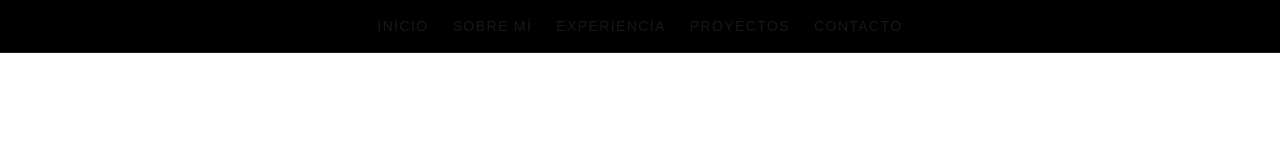
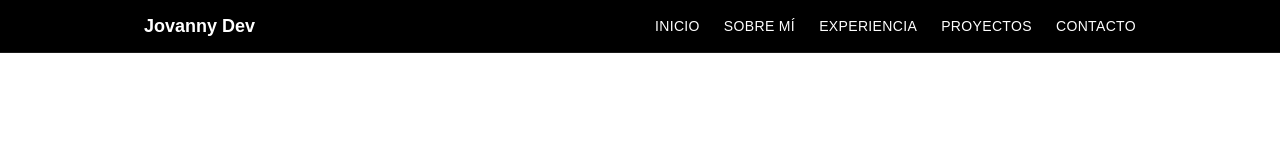
Before and after one commit to tropikow/Portfolio, a Next.js app: page / in a window 1280 px wide. Shown: the top 160 px of the page. Built offline with nearby package versions, Linux system fonts and the light colour scheme.

Commit message:
refactor: added image to broucheapp and add strict dark mode

```diff
--- a/src/app/layout.tsx
+++ b/src/app/layout.tsx
@@ -9,7 +9,7 @@ export const metadata: Metadata = {
 
 export default function RootLayout({ children }: { children: ReactNode }) {
   return (
-    <html lang="es">
+    <html lang="es" className="dark">
       <body>
         {children}
       </body>
--- a/src/components/ExperienceSection.tsx
+++ b/src/components/ExperienceSection.tsx
@@ -28,8 +28,10 @@ const experiences = [
 export default function ExperienceSection() {
   return (
     <Section id="experiencia">
-      <div className="flex flex-col gap-10 py-20 px-4">
-        <h2 className="text-4xl font-bold text-center mb-10">Experiencia</h2>
+      <div className="flex flex-col py-12 px-4 sm:gap-8 sm:py-16">
+        <div className="text-center">
+          <h2 className="text-4xl font-bold">Experiencia</h2>
+        </div>
         {experiences.map((exp, index) => (
           <ExperienceCard key={index} {...exp} />
         ))}
--- a/src/components/Navbar.tsx
+++ b/src/components/Navbar.tsx
@@ -1,15 +1,50 @@
-'use client';
+'use client'
+import { useState } from 'react'
+import { Menu, X } from 'lucide-react'
+
+const links = ['Inicio', 'Sobre mí', 'Experiencia', 'Proyectos', 'Contacto']
 
 export default function Navbar() {
+  const [open, setOpen] = useState(false)
+
   return (
-    <nav className="fixed top-0 left-0 w-full z-50 bg-black bg-opacity-80 backdrop-blur-sm border-b border-white/10">
-      <ul className="flex justify-center gap-6 p-4 text-sm uppercase tracking-widest">
-        <li><a href="#inicio" className="hover:text-gray-400">Inicio</a></li>
-        <li><a href="#about" className="hover:text-gray-400">Sobre mí</a></li>
-        <li><a href="#experience" className="hover:text-gray-400">Experiencia</a></li>
-        <li><a href="#project" className="hover:text-gray-400">Proyectos</a></li>
-        <li><a href="#contact" className="hover:text-gray-400">Contacto</a></li>
-      </ul>
+    <nav className="fixed top-0 left-0 w-full z-50 bg-black bg-opacity-80 backdrop-blur-sm text-white border-b border-white/10">
+      <div className="max-w-5xl mx-auto px-4 py-3 flex justify-between items-center">
+        <h1 className="font-bold text-lg">Jovanny Dev</h1>
+
+        {/* Desktop nav */}
+        <ul className="hidden md:flex space-x-6 text-sm uppercase tracking-wide">
+          {links.map(link => (
+            <li key={link}>
+              <a href={`#${link.toLowerCase().replace(' ', '')}`} className="hover:text-cyan-400 transition">
+                {link}
+              </a>
+            </li>
+          ))}
+        </ul>
+
+        {/* Mobile button */}
+        <button className="md:hidden" onClick={() => setOpen(!open)}>
+          {open ? <X size={24} /> : <Menu size={24} />}
+        </button>
+      </div>
+
+      {/* Mobile nav */}
+      {open && (
+        <ul className="md:hidden bg-black bg-opacity-90 px-4 pb-4 space-y-2 text-center text-sm uppercase tracking-wide">
+          {links.map(link => (
+            <li key={link}>
+              <a
+                href={`#${link.toLowerCase().replace(' ', '')}`}
+                className="block py-2 hover:text-cyan-400 transition"
+                onClick={() => setOpen(false)}
+              >
+                {link}
+              </a>
+            </li>
+          ))}
+        </ul>
+      )}
     </nav>
-  );
+  )
 }
--- a/src/components/ProjectSection.tsx
+++ b/src/components/ProjectSection.tsx
@@ -7,7 +7,7 @@ const projects = [
   {
     title: "GetLavado App",
     image: "/projects/getlavado.png",
-    link: "https://getlavado.com",
+    image: "/projects/app.png",
   },
   {
     title: "Dashboard B2B",
--- /dev/null
+++ b/tailwind.config.ts
@@ -0,0 +1,9 @@
+/** @type {import('tailwindcss').Config} */
+module.exports = {
+    darkMode: 'class', // 👈 cambia esto de 'media' a 'class'
+    content: ["./src/**/*.{js,ts,jsx,tsx}"],
+    theme: {
+      extend: {},
+    },
+    plugins: [],
+  };
```
Also changed, not shown: public/projects/app.png (added).
